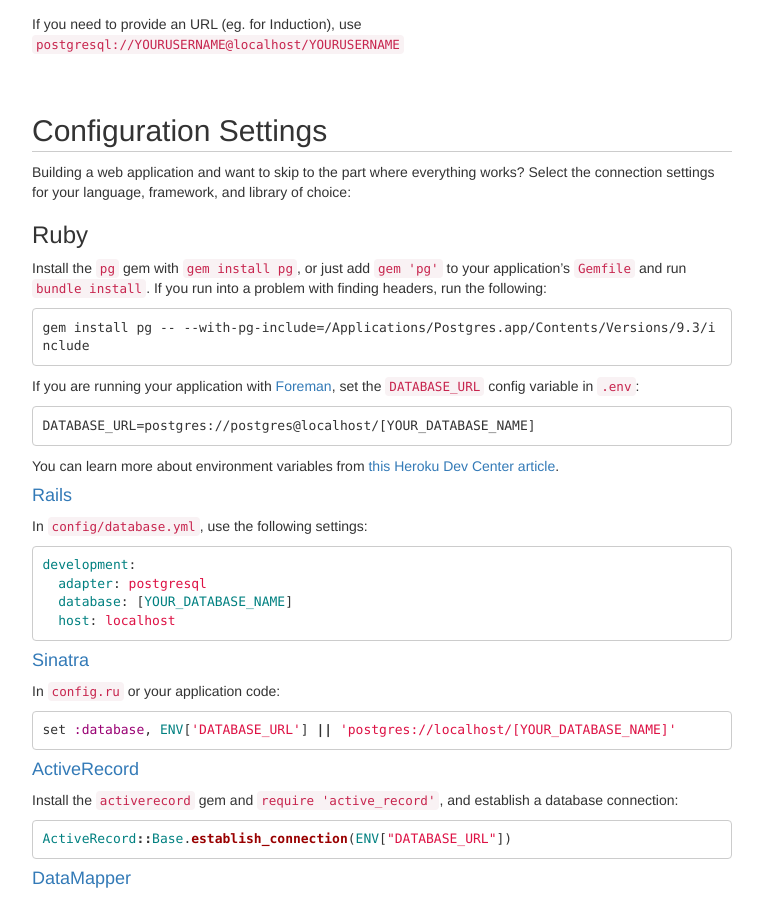
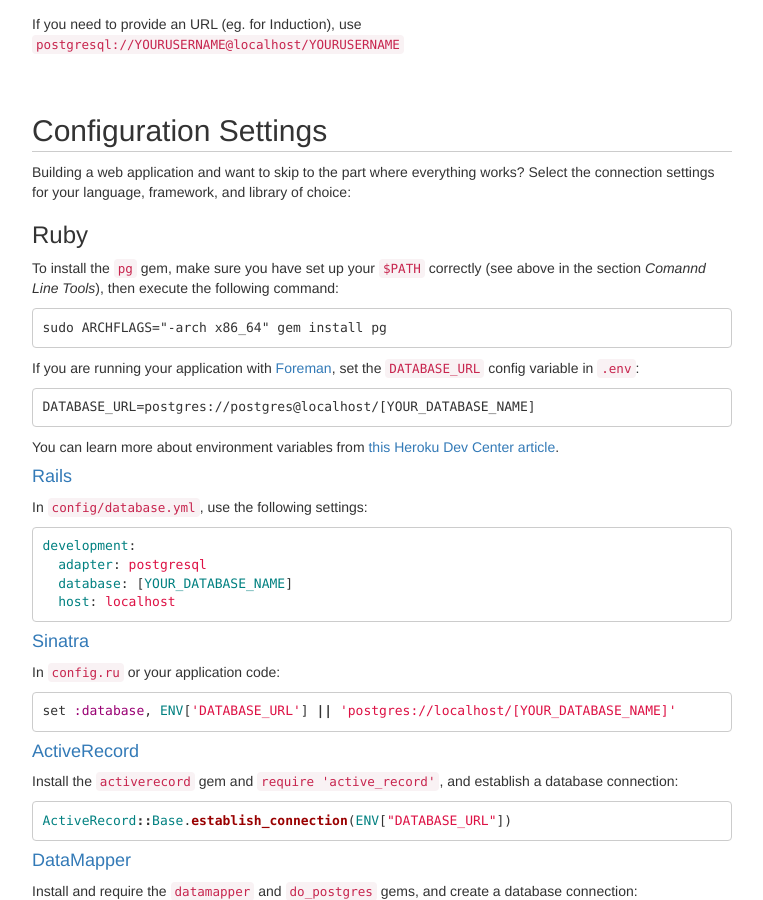
Before and after one commit to PostgresApp/PostgresApp, a Jekyll site: the page built from documentation/index.md, in a window 1280 px wide and 900 px high, scrolled down 1751 px. Shown: the whole window, without its empty margins (258-1021 px from the left). Built offline with Jekyll 4.4.1, drawn with Linux system fonts in a browser that asks for light colours; nearby versions of some CDN libraries; Markdown is read by kramdown in place of the engine named in the settings.

Commit message:
Updated instructions for installing ruby gem

````diff
--- a/documentation/index.md
+++ b/documentation/index.md
@@ -84,11 +84,9 @@ Building a web application and want to skip to the part where everything works?
 
 ### Ruby
 
-Install the `pg` gem with `gem install pg`, or just add `gem 'pg'` to your application's `Gemfile` and run `bundle install`. If you run into a problem with finding headers, run the following:
+To install the `pg` gem, make sure you have set up your `$PATH` correctly (see above in the section *Comannd Line Tools*), then execute the following command:
 
-```text
-gem install pg -- --with-pg-include=/Applications/Postgres.app/Contents/Versions/9.3/include
-```
+    sudo ARCHFLAGS="-arch x86_64" gem install pg
 
 If you are running your application with [Foreman](https://github.com/ddollar/foreman), set the `DATABASE_URL` config variable in `.env`:
 
````
